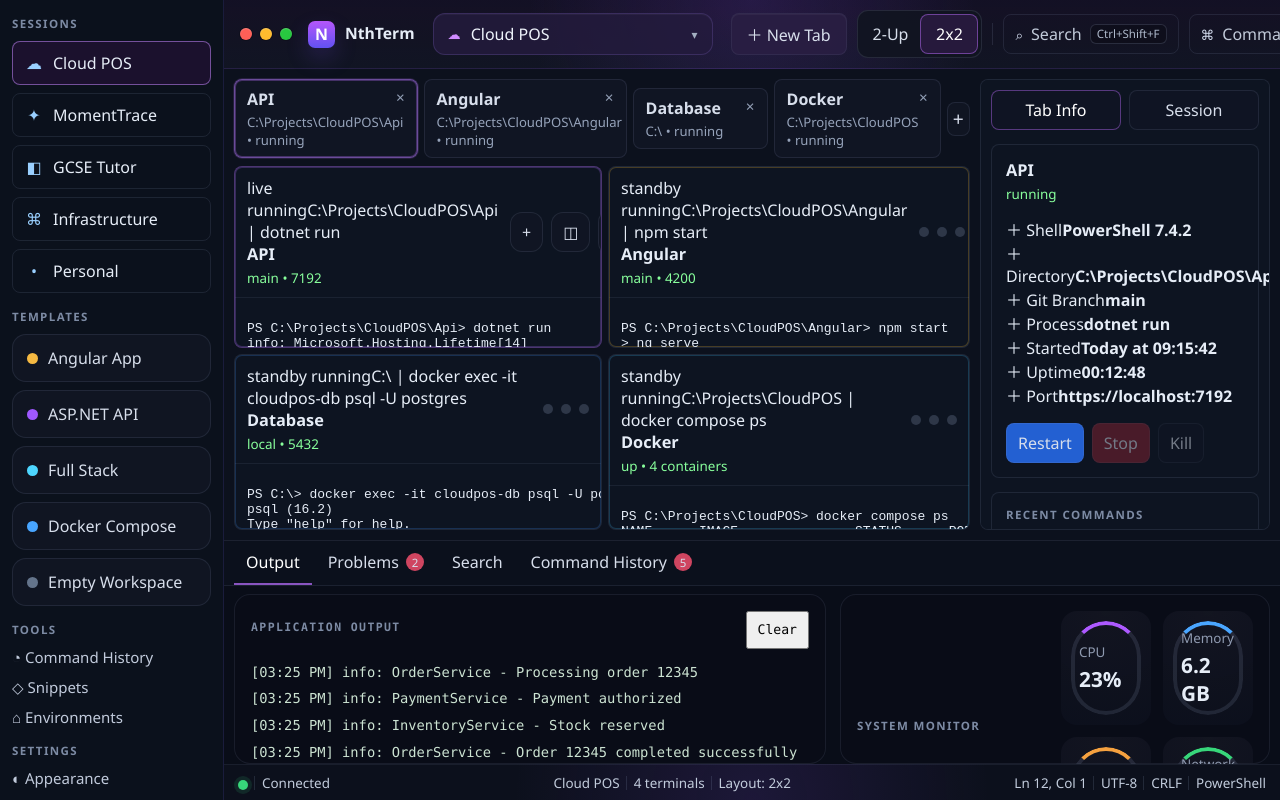
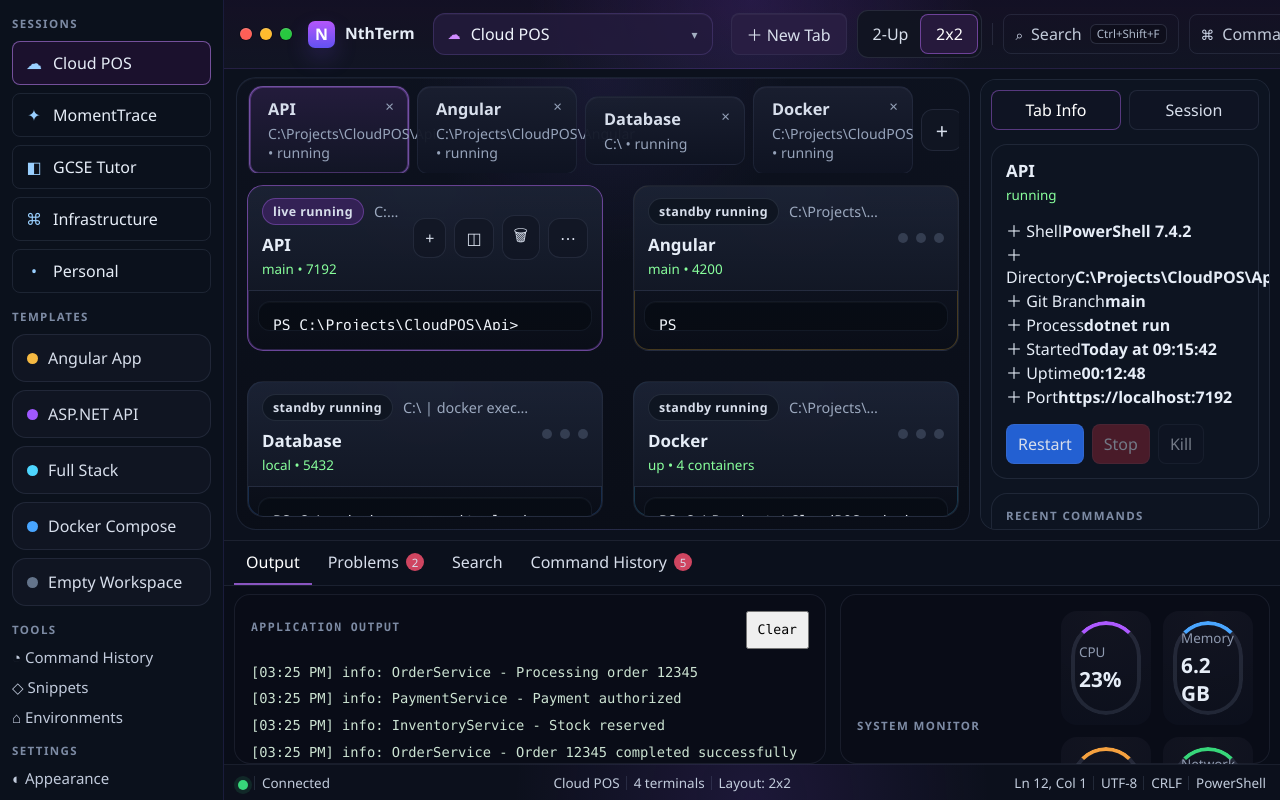
Before and after one commit to nwaoga/NthTerm, an Angular app: page / in a window 1280 px wide. Built offline with nearby package versions, Linux system fonts and the light colour scheme.

Commit message:
Align center workspace composition with reference

```diff
--- a/src/app/styles/shell.css
+++ b/src/app/styles/shell.css
@@ -629,30 +629,54 @@
   min-width: 0;
   min-height: 0;
   overflow: hidden;
-  padding: 10px;
+  padding: 8px 10px 10px 12px;
+}
+
+.workspace-stage {
+  display: flex;
+  flex: 1 1 auto;
+  flex-direction: column;
+  min-height: 0;
+  padding: 8px 10px 12px;
+  border: 1px solid rgba(102, 120, 168, 0.18);
+  border-radius: 20px;
+  background:
+    radial-gradient(circle at top center, rgba(91, 63, 160, 0.16), transparent 32%),
+    linear-gradient(180deg, rgba(13, 18, 31, 0.98), rgba(10, 14, 24, 0.98));
+  box-shadow: inset 0 1px 0 rgba(255, 255, 255, 0.04);
 }
 
 .tab-strip {
   display: flex;
   align-items: center;
-  gap: 6px;
-  margin-bottom: 8px;
+  gap: 8px;
+  margin-bottom: 12px;
+  padding: 2px 2px 0;
+  overflow-x: auto;
 }
 
 .tab-pill {
   position: relative;
   display: flex;
   flex-direction: column;
-  gap: 3px;
-  min-width: 135px;
-  padding: 8px 12px;
+  gap: 4px;
+  min-width: 160px;
+  padding: 11px 16px 11px 18px;
   text-align: left;
-  background: rgba(18, 22, 37, 0.94);
+  border-color: rgba(93, 109, 145, 0.16);
+  border-radius: 14px 14px 10px 10px;
+  background:
+    linear-gradient(180deg, rgba(26, 31, 48, 0.96), rgba(15, 20, 34, 0.96));
+  box-shadow: inset 0 1px 0 rgba(255, 255, 255, 0.04);
 }
 
 .tab-pill.active {
-  border-color: rgba(184, 125, 255, 0.54);
-  box-shadow: inset 0 1px 0 rgba(255, 255, 255, 0.06);
+  border-color: rgba(184, 125, 255, 0.56);
+  background:
+    linear-gradient(180deg, rgba(36, 28, 61, 0.98), rgba(18, 22, 38, 0.98));
+  box-shadow:
+    inset 0 1px 0 rgba(255, 255, 255, 0.06),
+    0 12px 24px rgba(0, 0, 0, 0.18);
 }
 
 .tab-pill[data-tone='violet'].active {
@@ -660,47 +684,51 @@
 }
 
 .tab-top {
+  display: block;
   font-weight: 600;
+  font-size: 1.02rem;
 }
 
 .tab-bottom {
   color: #96a3ba;
-  font-size: 0.82rem;
+  font-size: 0.88rem;
   padding-right: 18px;
 }
 
 .tab-close {
   position: absolute;
-  top: 10px;
-  right: 12px;
+  top: 12px;
+  right: 14px;
   color: #93a0b7;
   font-size: 0.95rem;
   line-height: 1;
 }
 
 .tab-add {
-  width: 34px;
-  height: 34px;
+  flex: 0 0 auto;
+  width: 42px;
+  height: 42px;
   padding: 0;
-  font-size: 1.2rem;
+  border-radius: 12px;
+  font-size: 1.35rem;
 }
 
 .pane-grid {
   display: grid;
   flex: 1 1 auto;
-  gap: 0;
+  gap: 10px;
   margin-bottom: 0;
   min-height: 0;
 }
 
 .pane-grid[data-layout='grid-2'] {
-  grid-template-columns: var(--pane-col-split, 50%) 6px minmax(0, 1fr);
+  grid-template-columns: var(--pane-col-split, 50%) 10px minmax(0, 1fr);
   grid-template-rows: minmax(0, 1fr);
 }
 
 .pane-grid[data-layout='grid-2x2'] {
-  grid-template-columns: var(--pane-col-split, 50%) 6px minmax(0, 1fr);
-  grid-template-rows: var(--pane-row-split, 50%) 6px minmax(0, 1fr);
+  grid-template-columns: var(--pane-col-split, 50%) 10px minmax(0, 1fr);
+  grid-template-rows: var(--pane-row-split, 50%) 10px minmax(0, 1fr);
 }
 
 .pane-grid[data-layout='grid-2'] .pane-slot-1 {
@@ -743,6 +771,7 @@
   z-index: 2;
   background: transparent;
   transition: background 120ms ease;
+  border-radius: 999px;
 }
 
 .pane-resize-col {
@@ -755,7 +784,7 @@
 
 .pane-resize-handle:hover,
 .pane-grid-resizing .pane-resize-handle {
-  background: rgba(189, 111, 255, 0.32);
+  background: rgba(189, 111, 255, 0.24);
 }
 
 .pane-grid-resizing {
@@ -775,7 +804,7 @@
 .inspector,
 .inspector-card {
   border: 1px solid rgba(141, 154, 187, 0.14);
-  border-radius: 8px;
+  border-radius: 16px;
   background: #0d1421;
 }
 
@@ -785,11 +814,15 @@
   min-height: 0;
   overflow: hidden;
   cursor: pointer;
+  background:
+    radial-gradient(circle at top, rgba(255, 255, 255, 0.05), transparent 32%),
+    linear-gradient(180deg, rgba(20, 26, 42, 0.98), rgba(10, 14, 24, 0.98));
   transition: transform 160ms ease, border-color 160ms ease, box-shadow 160ms ease;
 }
 
 .terminal-card.focused {
-  border-color: rgba(186, 112, 255, 0.36);
+  border-color: rgba(186, 112, 255, 0.52);
+  box-shadow: 0 0 0 1px rgba(186, 112, 255, 0.12);
 }
 
 .pane-grid[data-layout='grid-2'] .terminal-card,
@@ -798,7 +831,7 @@
 }
 
 .terminal-card[data-tone='violet'] {
-  box-shadow: inset 0 0 0 1px rgba(170, 112, 255, 0.26);
+  box-shadow: inset 0 0 0 1px rgba(170, 112, 255, 0.22);
 }
 
 .terminal-card[data-tone='amber'] {
@@ -823,16 +856,66 @@
   align-items: center;
   justify-content: space-between;
   gap: 12px;
-  padding: 10px 12px;
+  padding: 12px 14px;
 }
 
 .terminal-card-header {
-  border-bottom: 1px solid rgba(141, 154, 187, 0.1);
+  border-bottom: 1px solid rgba(141, 154, 187, 0.09);
+  background: linear-gradient(180deg, rgba(27, 34, 52, 0.92), rgba(19, 24, 38, 0.9));
+}
+
+.terminal-card-body {
+  display: flex;
+  flex: 1;
+  min-height: 0;
+  padding: 10px;
+}
+
+.terminal-card-copy {
+  display: flex;
+  min-width: 0;
+  flex: 1;
+  flex-direction: column;
+}
+
+.pane-header-topline {
+  display: flex;
+  align-items: center;
+  gap: 10px;
+  min-width: 0;
+  margin-bottom: 8px;
+}
+
+.pane-state-pill {
+  flex: 0 0 auto;
+  padding: 4px 10px;
+  border: 1px solid rgba(141, 154, 187, 0.16);
+  border-radius: 999px;
+  background: rgba(13, 19, 31, 0.8);
+  color: #d7deeb;
+  font-size: 0.78rem;
+  font-weight: 600;
+  letter-spacing: 0.03em;
+  text-transform: lowercase;
+}
+
+.pane-state-pill.focused {
+  border-color: rgba(186, 112, 255, 0.34);
+  background: rgba(63, 35, 102, 0.7);
+}
+
+.pane-summary-inline {
+  min-width: 0;
+  overflow: hidden;
+  color: #9ba8be;
+  font-size: 0.9rem;
+  text-overflow: ellipsis;
+  white-space: nowrap;
 }
 
 .card-title {
   margin: 0 0 4px;
-  font-size: 1.02rem;
+  font-size: 1.06rem;
   font-weight: 600;
 }
 
@@ -840,6 +923,15 @@
   margin: 0;
   color: #88ff9c;
   font-size: 0.84rem;
+}
+
+.terminal-preview {
+  margin: 0;
+  color: #eff3f9;
+  font-family: "Cascadia Code", Consolas, monospace;
+  font-size: 0.91rem;
+  line-height: 1.55;
+  white-space: pre-wrap;
 }
 
 .card-actions,
@@ -909,8 +1001,13 @@
   flex: 1;
   min-height: 0;
   height: 0;
-  padding: 10px 12px 14px;
+  padding: 12px 14px 16px;
   overflow: hidden;
+  border: 1px solid rgba(109, 126, 164, 0.12);
+  border-radius: 12px;
+  background:
+    linear-gradient(180deg, rgba(7, 12, 21, 0.98), rgba(8, 12, 20, 0.98));
+  box-shadow: inset 0 1px 0 rgba(255, 255, 255, 0.03);
 }
 
 .placeholder-card {
@@ -926,6 +1023,9 @@
   gap: 10px;
   padding: 18px;
   color: #a8b2c5;
+  border: 1px dashed rgba(109, 126, 164, 0.2);
+  border-radius: 12px;
+  background: rgba(8, 12, 20, 0.72);
 }
 
 .placeholder-body p {
@@ -936,6 +1036,21 @@
   color: #f2f6fb;
   font-size: 1rem;
   font-weight: 600;
+}
+
+.empty-pane-card {
+  display: flex;
+  max-width: 320px;
+  flex-direction: column;
+  gap: 8px;
+}
+
+.preview-label {
+  color: #8ea1bd;
+  font-size: 0.76rem;
+  font-weight: 600;
+  letter-spacing: 0.12em;
+  text-transform: uppercase;
 }
 
 .bottom-dock {
--- a/src/app/workspace/workspace-area.component.html
+++ b/src/app/workspace/workspace-area.component.html
@@ -1,5 +1,6 @@
     <div class="content-layout">
       <section class="content-main">
+        <div class="workspace-stage">
           <nav class="tab-strip" aria-label="Terminal tabs">
             @for (tab of ws.runtimeTabs; track trackById($index, tab)) {
               <button
@@ -68,6 +69,7 @@
             }
           }
           </section>
+        </div>
 
         <ng-template #paneCard let-pane="pane" let-index="index">
             <article
@@ -108,6 +110,7 @@
                 }
               </header>
 
+              <div class="terminal-card-body">
                 @if (getPaneTab(pane) || shouldRenderPanePreview(pane)) {
                   <div
                     class="terminal-host"
@@ -128,6 +131,7 @@
                     </div>
                   </div>
                 }
+              </div>
             </article>
         </ng-template>
       </section>
```
Also changed, not shown: ai/decisions.md (+2 -0 lines), ai/stories.md (+1 -0 lines), 1 other file (tests, documents, lock files or other folders). Lines whose indentation alone changed are shown as unchanged.
